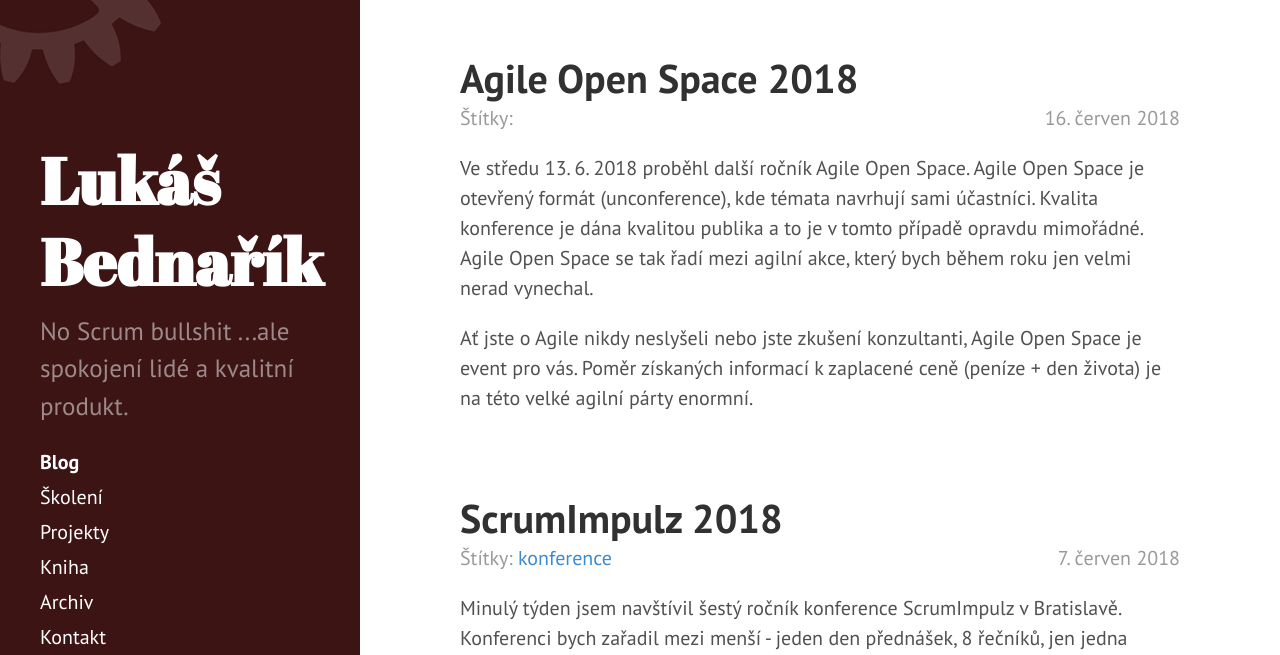
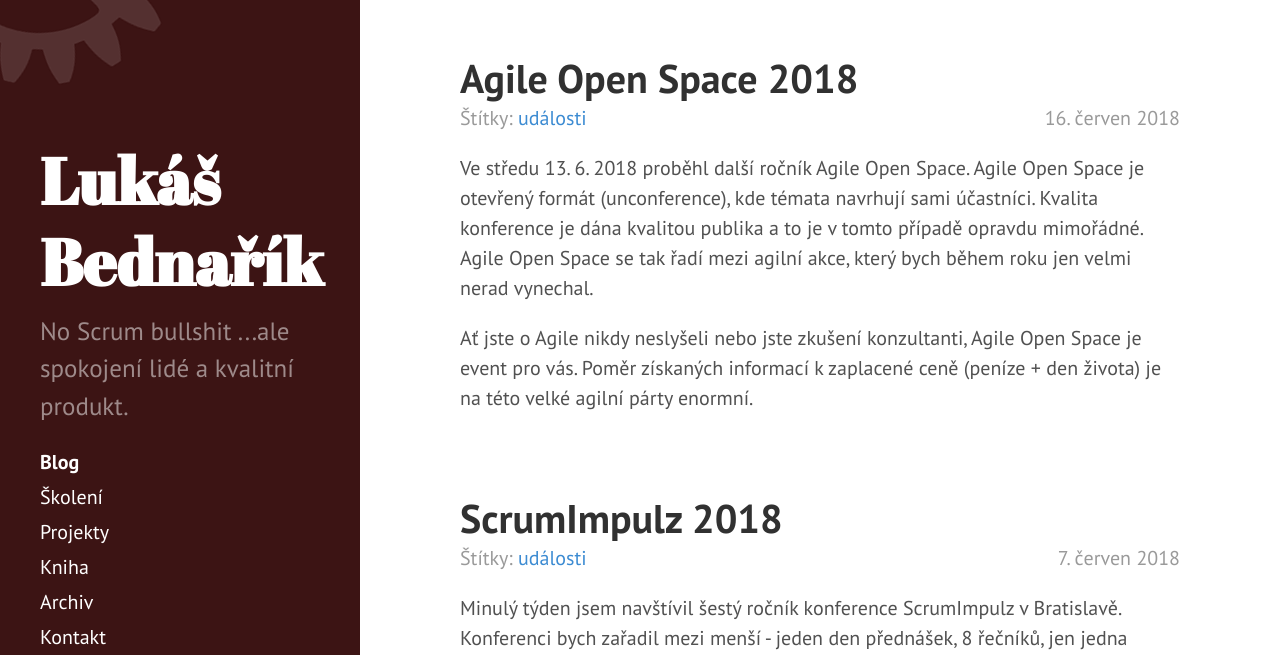
Before and after one commit to lukasbednarik/lukasbednarik.cz, a Jekyll site: the page built from index.html, in a window 1280 px wide and 900 px high, scrolled down 799 px. Shown: the part 155-810 px from the top of the window. Built offline with Jekyll 4.4.1, drawn with Linux system fonts in a browser that asks for light colours; the list of posts is cut into pages by our own code.

Commit message:
changed tag

```diff
--- a/_posts/2018-06-07-scrumimpulz.md
+++ b/_posts/2018-06-07-scrumimpulz.md
@@ -1,7 +1,7 @@
 ---
 layout: post
 title: ScrumImpulz 2018
-tags: konference
+tags: události
 ---
 
 Minulý týden jsem navštívil šestý ročník konference ScrumImpulz v Bratislavě.
--- a/_posts/2018-06-16-agile-open-space-2018.md
+++ b/_posts/2018-06-16-agile-open-space-2018.md
@@ -1,7 +1,7 @@
 ---
 layout: post
 title: Agile Open Space 2018
-tags:
+tags: události
 ---
 
 Ve středu 13. 6. 2018 proběhl další ročník Agile Open Space.
```
